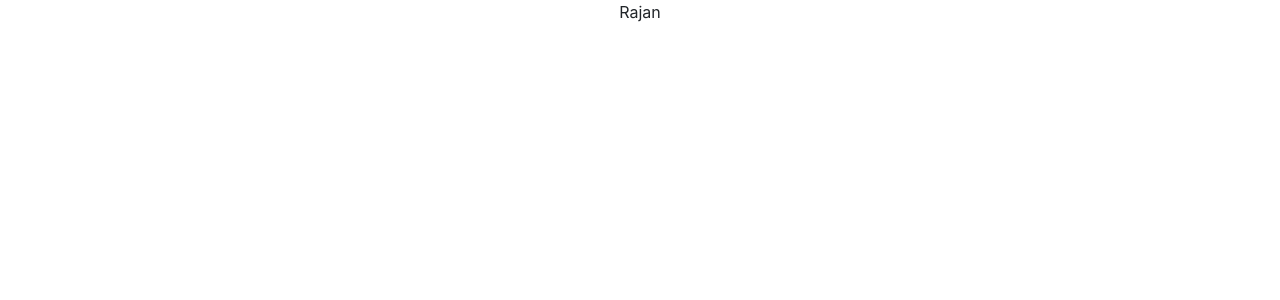
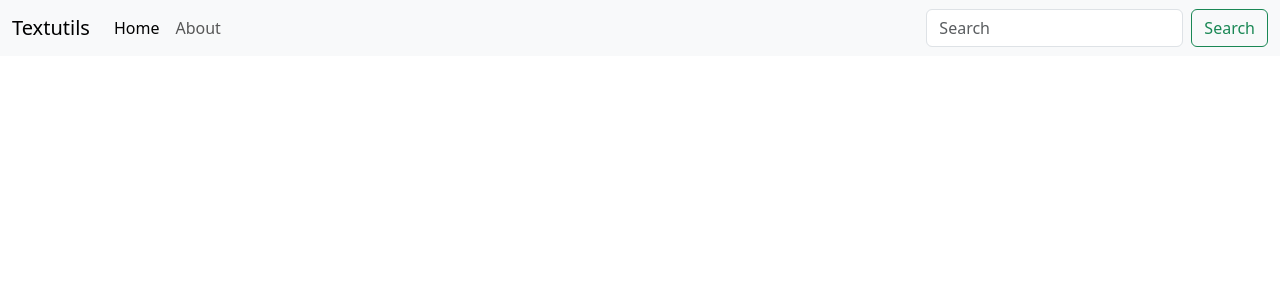
Before and after one commit to rajann44/react-learn, a React (Create React App) app: page / in a window 1280 px wide. Shown: the top 300 px of the page. Built offline with nearby package versions, Linux system fonts and the light colour scheme.

Commit message:
props and propstypes

```diff
--- a/src/App.js
+++ b/src/App.js
@@ -1,10 +1,10 @@
-import './App.css';
+import Navbar from "./components/Navbar";
 
 function App() {
   return (
-    <div className="App">
-      <div className="blank">Rajan</div>
-    </div>
+    <>
+    <Navbar title='Textutils'/>
+    </>
   );
 }
 
--- /dev/null
+++ b/src/components/Navbar.js
@@ -0,0 +1,33 @@
+import React from 'react'
+import PropTypes from 'prop-types'
+
+export default function Navbar(props) {
+  return (
+    <nav className="navbar navbar-expand-lg bg-body-tertiary">
+    <div className="container-fluid">
+      <a className="navbar-brand" href="#">{props.title}</a>
+      <button className="navbar-toggler" type="button" data-bs-toggle="collapse" data-bs-target="#navbarSupportedContent" aria-controls="navbarSupportedContent" aria-expanded="false" aria-label="Toggle navigation">
+        <span className="navbar-toggler-icon"></span>
+      </button>
+      <div className="collapse navbar-collapse" id="navbarSupportedContent">
+        <ul className="navbar-nav me-auto mb-2 mb-lg-0">
+          <li className="nav-item">
+            <a className="nav-link active" aria-current="page" href="#">Home</a>
+          </li>
+          <li className="nav-item">
+            <a className="nav-link" href="#">About</a>
+          </li>
+        </ul>
+        <form className="d-flex" role="search">
+          <input className="form-control me-2" type="search" placeholder="Search" aria-label="Search"/>
+          <button className="btn btn-outline-success" type="submit">Search</button>
+        </form>
+      </div>
+    </div>
+  </nav>
+  )
+}
+
+Navbar.prototype = {
+  title: PropTypes.string
+}
--- a/src/index.css
+++ /dev/null
@@ -1,13 +0,0 @@
-body {
-  margin: 0;
-  font-family: -apple-system, BlinkMacSystemFont, 'Segoe UI', 'Roboto', 'Oxygen',
-    'Ubuntu', 'Cantarell', 'Fira Sans', 'Droid Sans', 'Helvetica Neue',
-    sans-serif;
-  -webkit-font-smoothing: antialiased;
-  -moz-osx-font-smoothing: grayscale;
-}
-
-code {
-  font-family: source-code-pro, Menlo, Monaco, Consolas, 'Courier New',
-    monospace;
-}
--- a/src/index.js
+++ b/src/index.js
@@ -1,6 +1,5 @@
 import React from 'react';
 import ReactDOM from 'react-dom/client';
-import './index.css';
 import App from './App';
 import reportWebVitals from './reportWebVitals';
 
```
